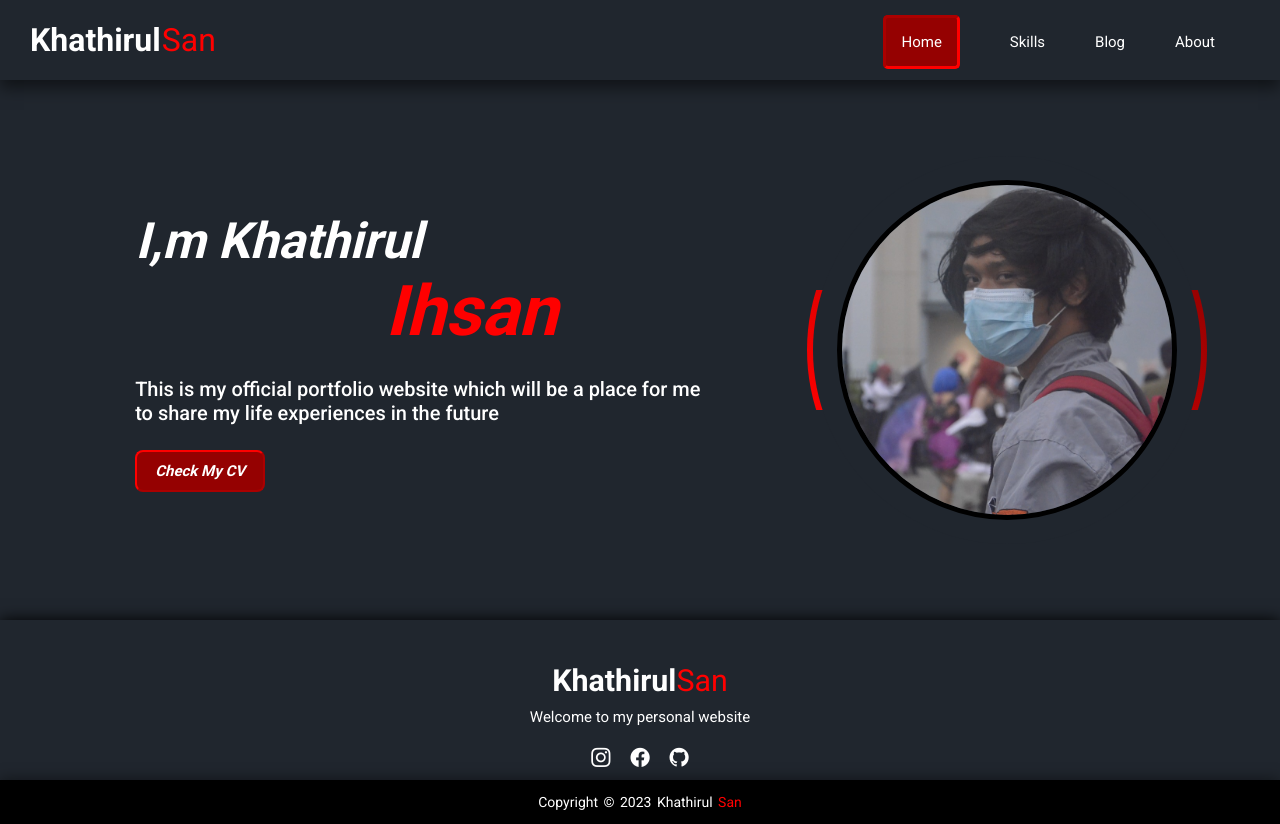
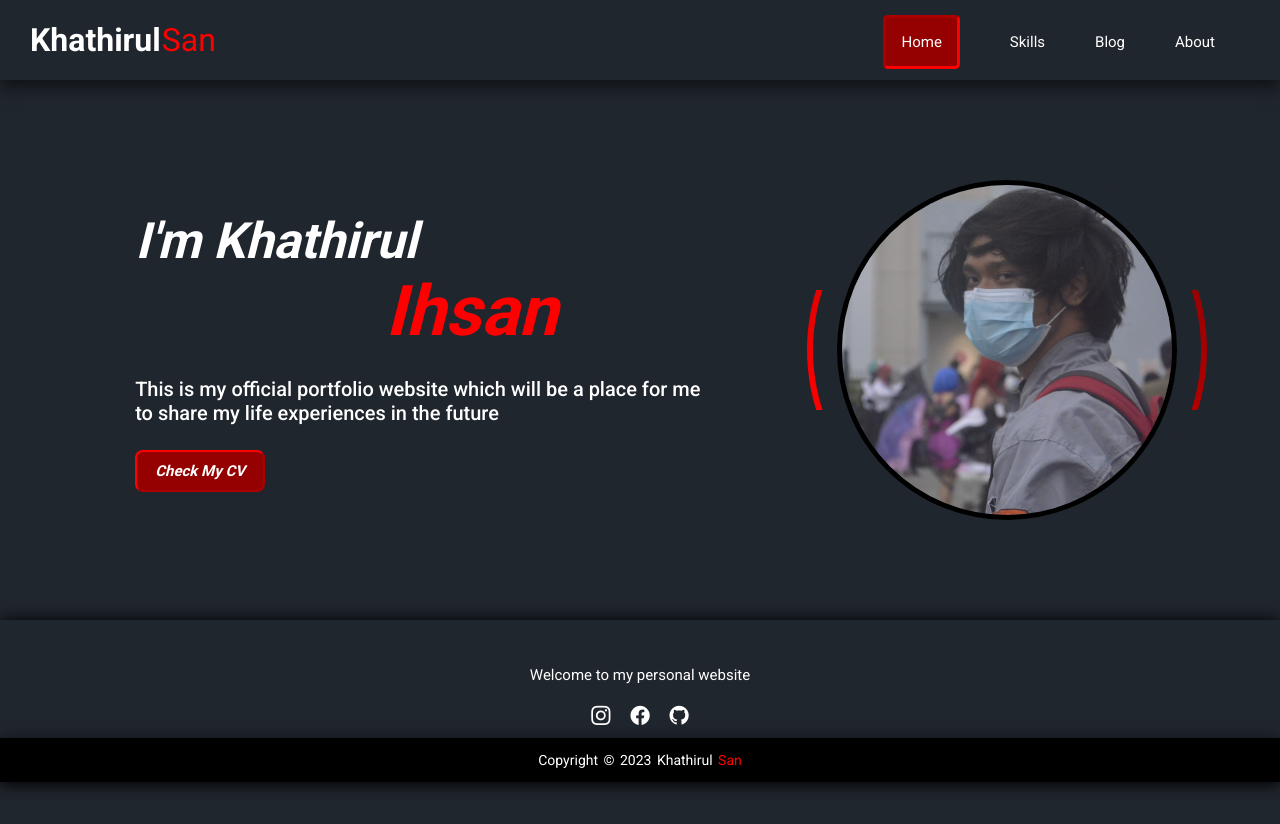
Before and after one commit to KhathirulSan/My-Porto, a plain HTML site: page index.html in a window 1280 px wide. After the commit the page ends 800 px from the top, so only its background shows below. Drawn offline with nearby package versions, Linux system fonts and the light colour scheme.

Commit message:
Menambah file CV serta mengubah bagian footer

```diff
--- a/index.html
+++ b/index.html
@@ -38,10 +38,10 @@
         <!---------------------------------Profile Area------------------------------->
         <div class="profile-container">
             <div class="my-profile">
-                <h1> I,m Khathirul <br> <span>Ihsan</span></h1>
+                <h1> I'm Khathirul <br> <span>Ihsan</span></h1>
                 <p> This is my official portfolio website which will be a place for me
                     <br> to share my life experiences in the future</p>
-                    <a href="#"><button>Check My CV</button></a>
+                    <a href="/assets/CV_Khathirul Ihsan.pdf"><button>Check My CV</button></a>
             </div>
 
             <div class="profile-img-box">
@@ -58,7 +58,7 @@
 
         <footer>
             <div class="footer-container">
-                <h3>Khathirul<span>San</span></h3>
+                <!-- <h3>Khathirul<span>San</span></h3> -->
                 <p>Welcome to my personal website</p>
                 <ul class="socials">
                     <li><a href="#"><i class="bi bi-instagram"></i></a></li>
@@ -71,5 +71,7 @@
             </div>
 
         </footer>
+        <!-------------------------------------------------------------------------->
+
   </body>
 </html>
--- a/style.css
+++ b/style.css
@@ -229,7 +229,7 @@ footer {
     background-color: #20262E;
     height: auto ;
     width: 100%;
-    padding-top: 45px;
+    padding-top: 35px;
     color: #fff;
     box-shadow: 0 0 15px 0 rgba(0,0,0,1);
 }
```
Also changed, not shown: 1 other file.
